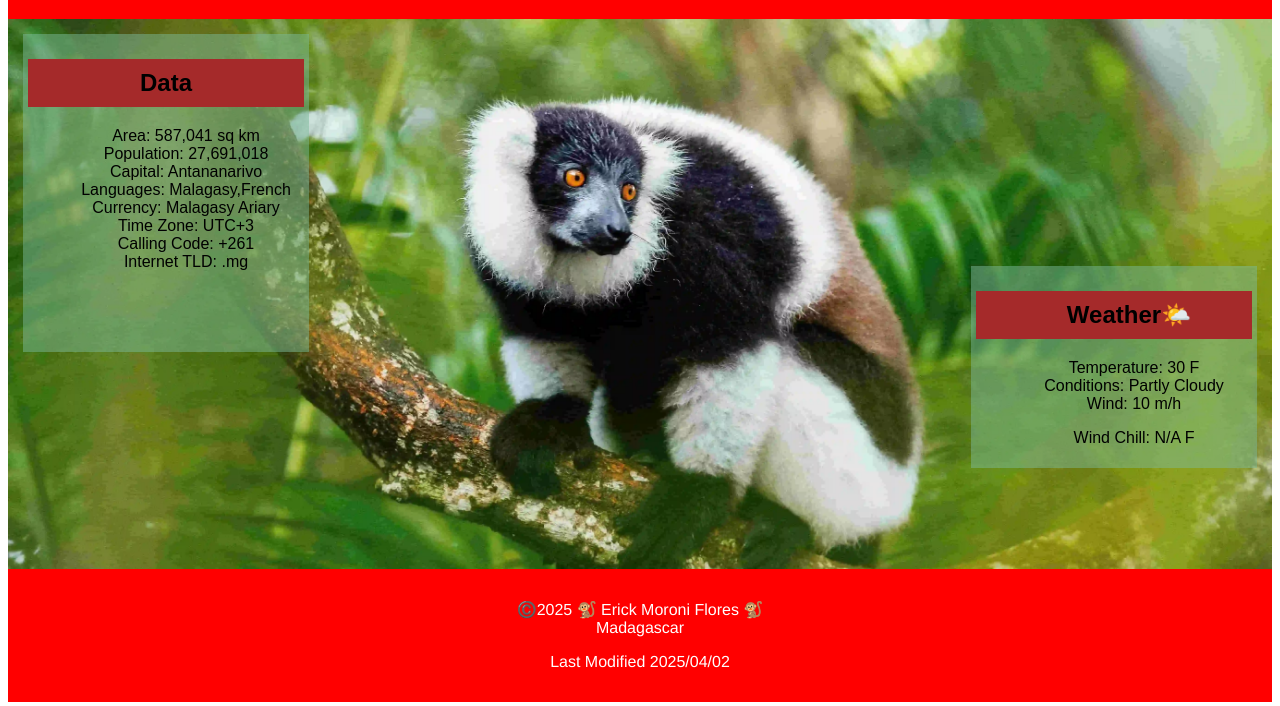
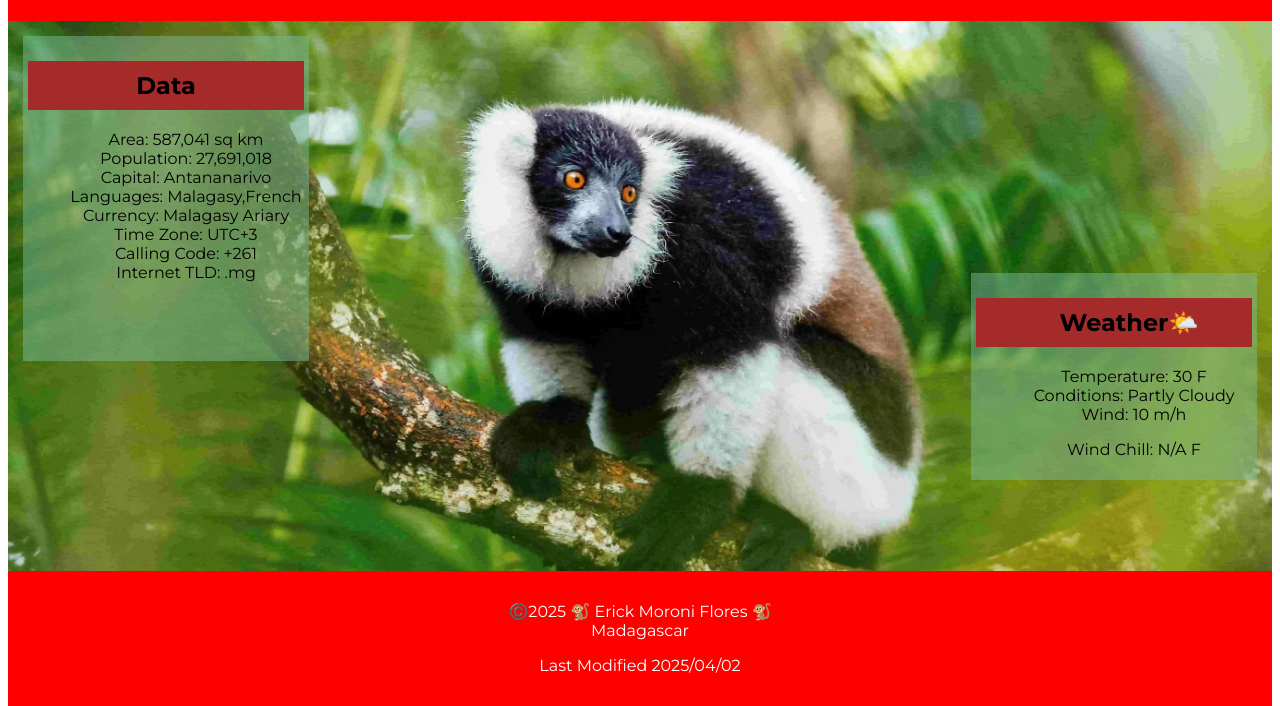
Before and after one commit to ef10res/wdd131, a plain HTML site: page place.html in a window 1280 px wide. Shown: the part 99-805 px from the top of the page. Drawn offline with Linux system fonts and the light colour scheme.

Commit message:
root element

```diff
--- a/place.html
+++ b/place.html
@@ -9,6 +9,9 @@
     <link rel="stylesheet" href="styles/place-large.css">
     <link rel="stylesheet" href="styles/place.css">
     <script src="scripts/place.js" defer></script>
+    <link
+        href="https://fonts.googleapis.com/css2?family=Montserrat:wght@100..900&family=Roboto+Condensed:ital,wght@0,100..900;1,100..900&display=swap"
+        rel="stylesheet">
 </head>
 <main>
     <header>
--- a/styles/place-large.css
+++ b/styles/place-large.css
@@ -28,7 +28,7 @@
 
     section {
         background-color: hsla(150, 30%, 60%, 0.497);
-        font-family: Arial;
+        font-family: 'Montserrat';
         padding: 5px;
         margin: 15px;
     }
--- a/styles/place.css
+++ b/styles/place.css
@@ -1,15 +1,19 @@
+:root {
+    font-family: 'Montserrat';
+    margin: auto;
+}
+
 header, footer {
     background-color: red;
     color: white;
     text-align: center;
     padding: 15px;
     margin: 0px;
-    font-family: Helvetica;
+
 }
 
 h2, ul{
     text-align: center;
-    font-family: Arial;
     list-style-type: none;
 }
 
```
